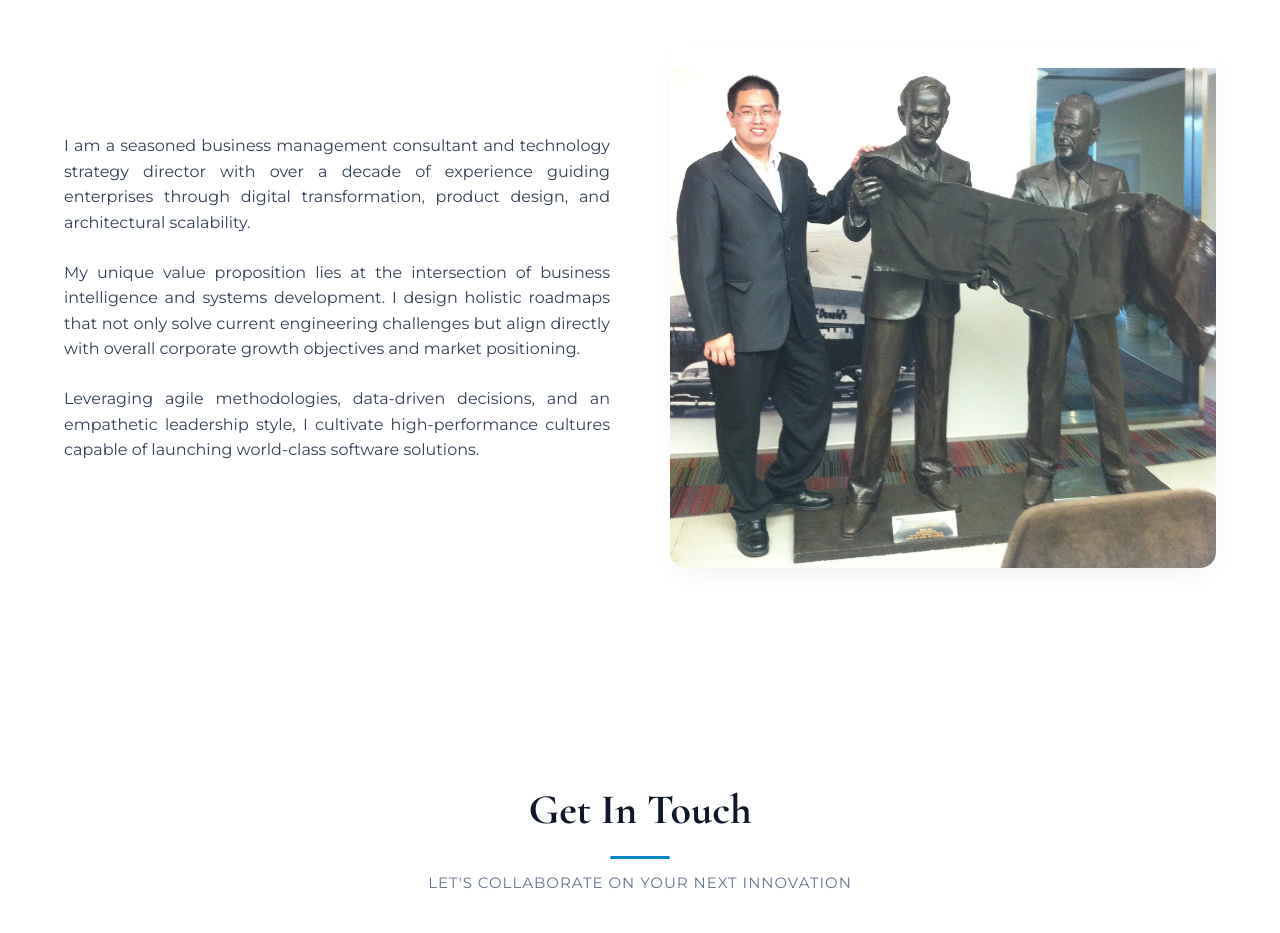
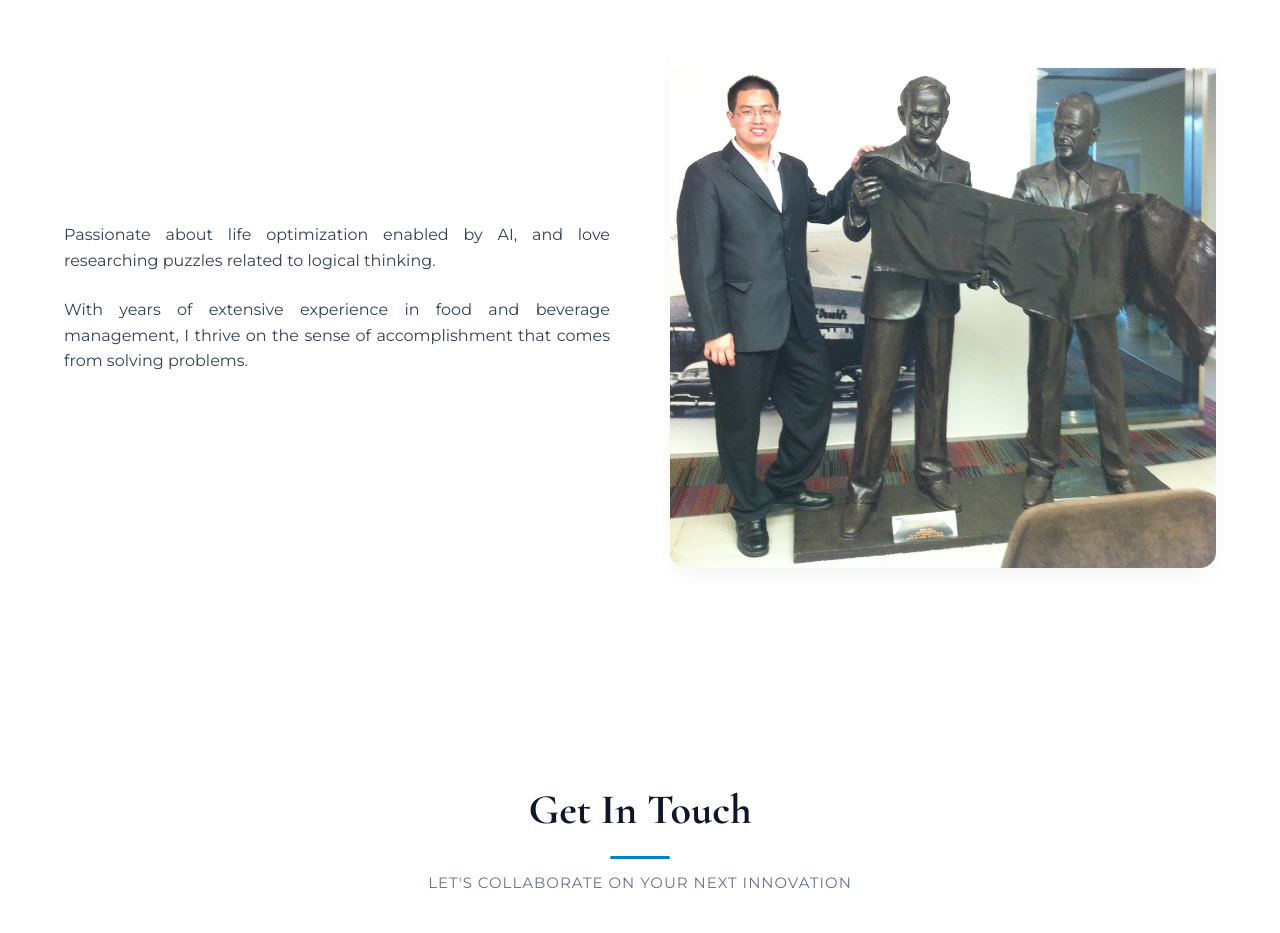
Before and after one commit to jamessun0919-ops/HW2MyHomepage, a plain HTML site: page index.html in a window 1280 px wide. Shown: the part 2320-3253 px from the top of the page. Drawn offline with nearby package versions, Linux system fonts and the light colour scheme.

Commit message:
docs: update About Me description in both Chinese and English pages

```diff
--- a/index.html
+++ b/index.html
@@ -115,9 +115,8 @@
 
             <div class="about-content">
                 <div class="about-text">
-                    <p>I am a seasoned business management consultant and technology strategy director with over a decade of experience guiding enterprises through digital transformation, product design, and architectural scalability.</p>
-                    <p>My unique value proposition lies at the intersection of business intelligence and systems development. I design holistic roadmaps that not only solve current engineering challenges but align directly with overall corporate growth objectives and market positioning.</p>
-                    <p>Leveraging agile methodologies, data-driven decisions, and an empathetic leadership style, I cultivate high-performance cultures capable of launching world-class software solutions.</p>
+                    <p>Passionate about life optimization enabled by AI, and love researching puzzles related to logical thinking.</p>
+                    <p>With years of extensive experience in food and beverage management, I thrive on the sense of accomplishment that comes from solving problems.</p>
                 </div>
 
                 <div class="about-image">
```
Also changed, not shown: index-zh.html (+2 -3 lines).
